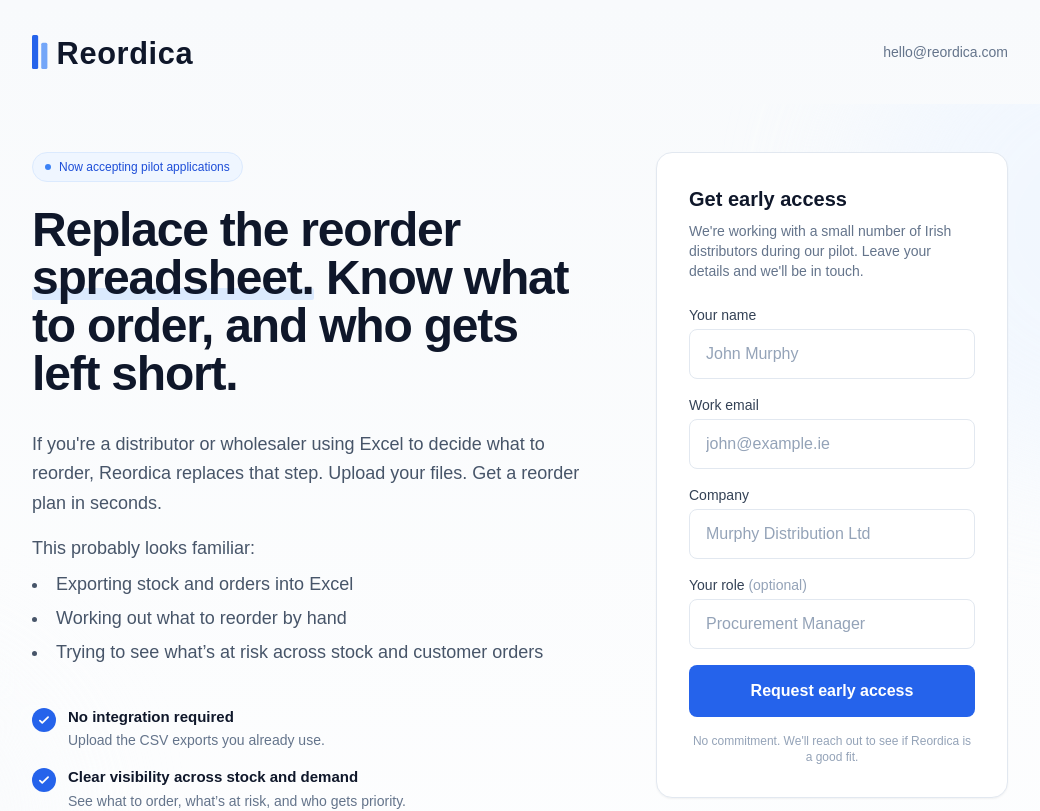
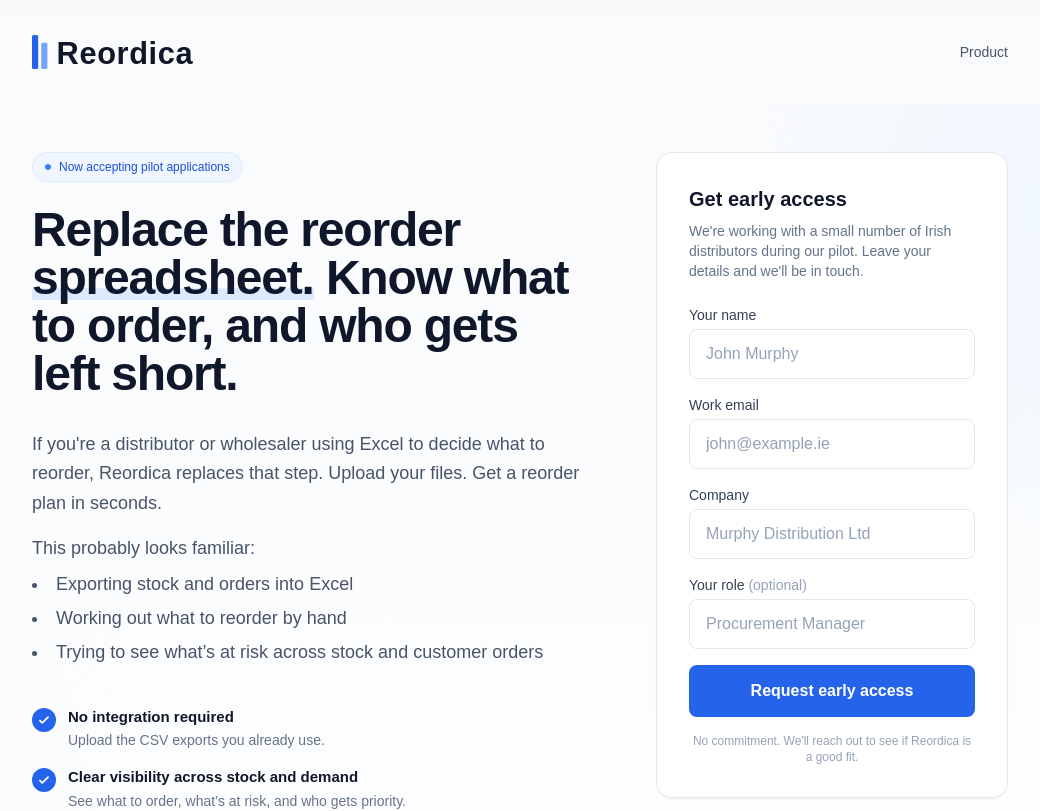
Before and after one commit to reordica/reordica-web, a Next.js app: page / in a window 1280 px wide. Shown: the top 811 px of the page, without its empty margins (120-1160 px from the left). Built offline with nearby package versions, Linux system fonts and the light colour scheme; no server answers.

Commit message:
added product and home nav items on both pages

```diff
--- a/src/app/page.tsx
+++ b/src/app/page.tsx
@@ -34,10 +34,10 @@ export default function Home() {
           </text>
         </svg>
         <a
-          href="mailto:hello@reordica.com"
-          className="text-sm text-slate-500 hover:text-slate-900 transition-colors hidden sm:block"
+          href="/product"
+          className="text-sm font-medium text-slate-600 hover:text-slate-900 transition-colors hidden sm:block"
         >
-          hello@reordica.com
+          Product
         </a>
       </nav>
 
--- a/src/app/product/page.tsx
+++ b/src/app/product/page.tsx
@@ -30,6 +30,9 @@ export default function LandingPage() {
 </svg>
     </div>
     <div className="flex items-center gap-6">
+      <Link href="/" className="text-sm text-slate-600 hover:text-slate-900 transition-colors">
+        Home
+      </Link>
       <Link href="#how-it-works" className="text-sm text-slate-600 hover:text-slate-900 transition-colors">
         How it works
       </Link>
```
